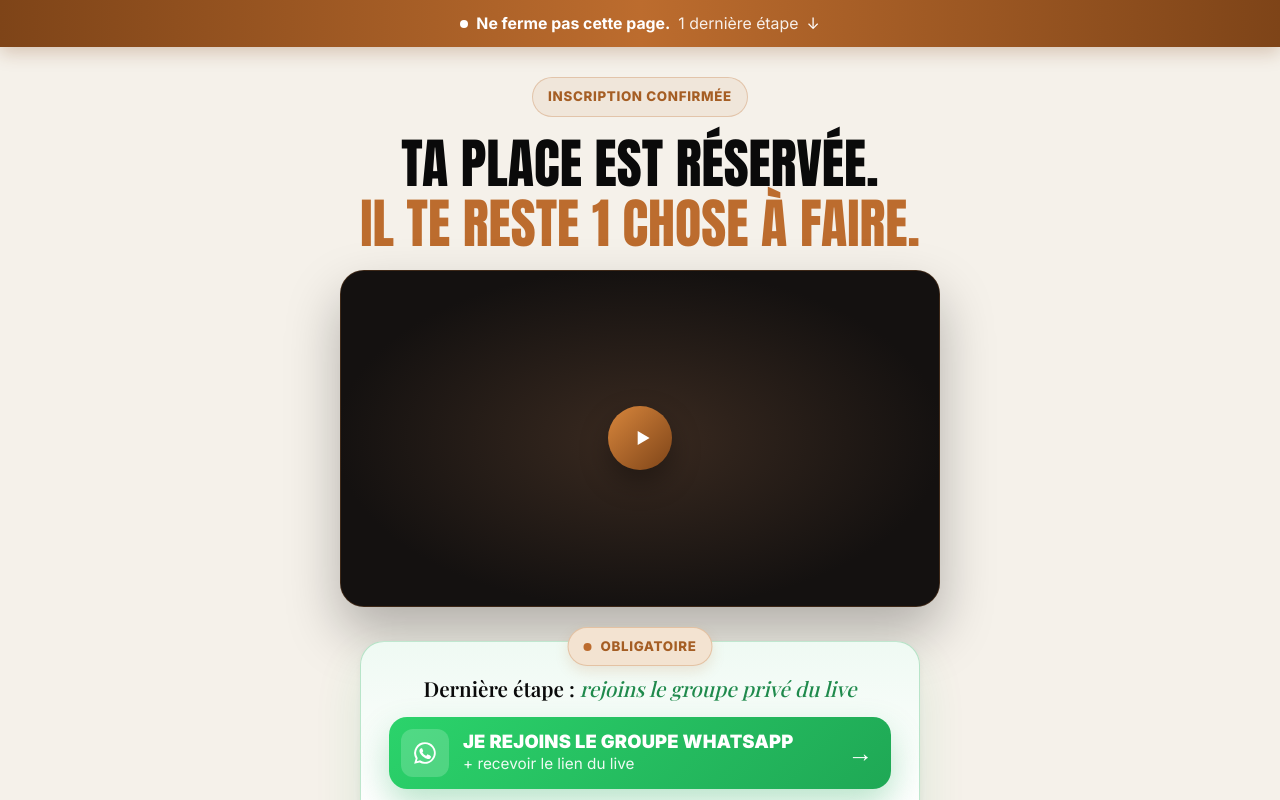
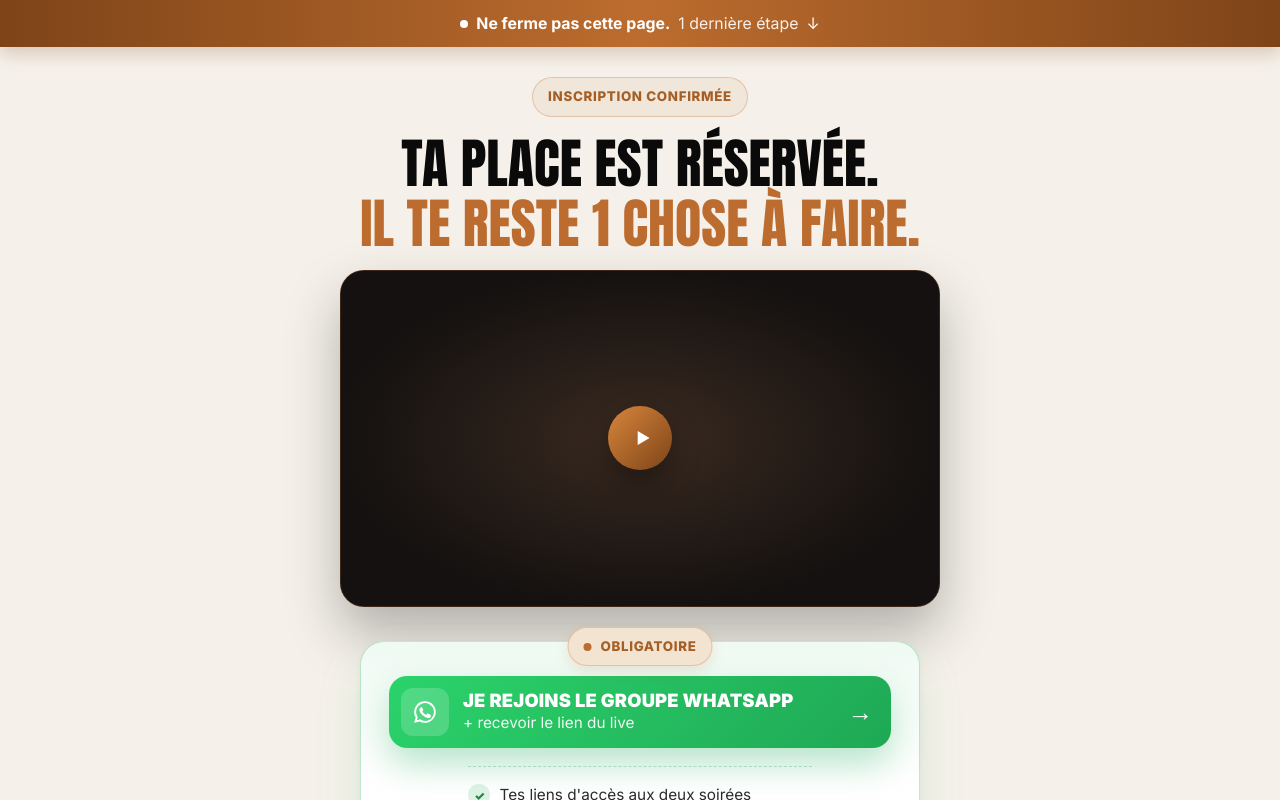
Before and after one commit to paulmichenon25-del/webi-benj-2, a Next.js app: page /merci in a window 1280 px wide. Shown: the top 800 px of the page. Built offline with nearby package versions, Linux system fonts and the light colour scheme; no server answers.

Commit message:
Page merci : accroche « Dernière étape » retirée du cadre WhatsApp
Co-Authored-By: Claude Opus 5.5 <noreply@anthropic.com>
Claude-Session: https://claude.ai/code/session_018TWmyQSrDi17nBsSNco3Z8

```diff
--- a/app/merci/merci.module.css
+++ b/app/merci/merci.module.css
@@ -92,21 +92,6 @@
   background: var(--accent-clair);
   white-space: nowrap;
   box-shadow: 0 6px 14px rgba(188, 108, 46, 0.15);
-}
-
-.carteWaTitre {
-  margin: 0 0 14px;
-  font-family: var(--font-titre), Georgia, serif;
-  font-size: 1.15rem;
-  font-weight: 600;
-  line-height: 1.3;
-  color: var(--encre);
-}
-
-.carteWaTitre em {
-  font-style: italic;
-  font-weight: 500;
-  color: #1f8a4c;
 }
 
 /* Bouton WhatsApp, repris de juillet */
--- a/app/merci/page.tsx
+++ b/app/merci/page.tsx
@@ -46,9 +46,6 @@ export default function MerciPage() {
               <span className="pulse" aria-hidden="true" />
               Obligatoire
             </span>
-            <p className={styles.carteWaTitre}>
-              Dernière étape : <em>rejoins le groupe privé du live</em>
-            </p>
             <BoutonWhatsApp url={WHATSAPP_URL} />
             <ul className={styles.avantages}>
               {AVANTAGES_GROUPE.map((a) => (
```
